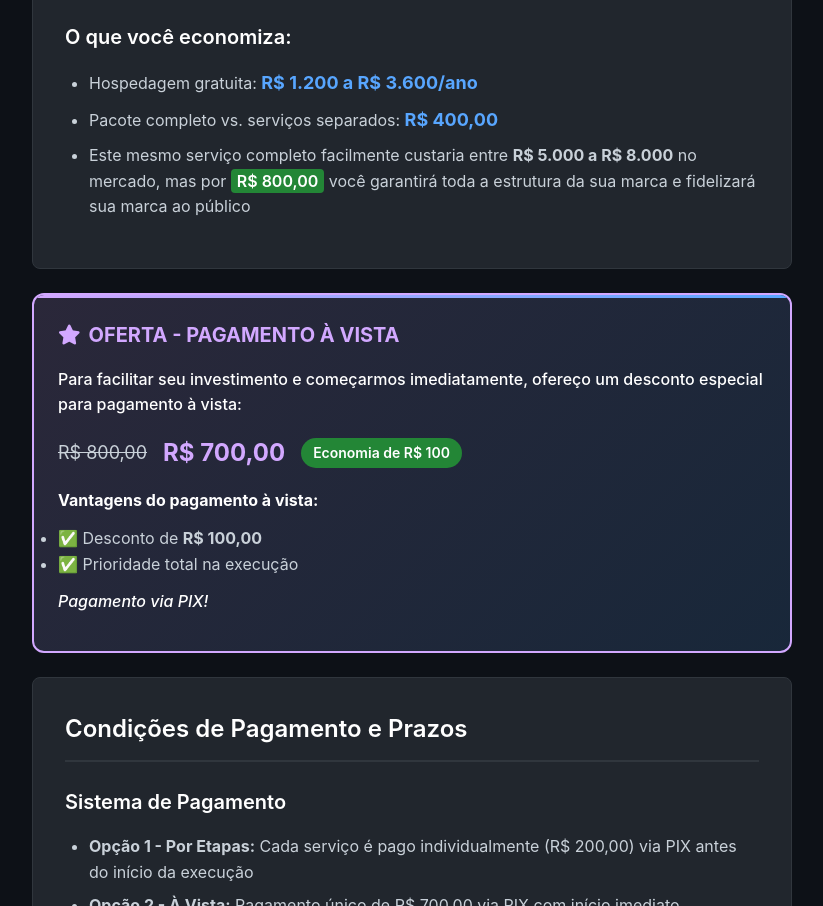
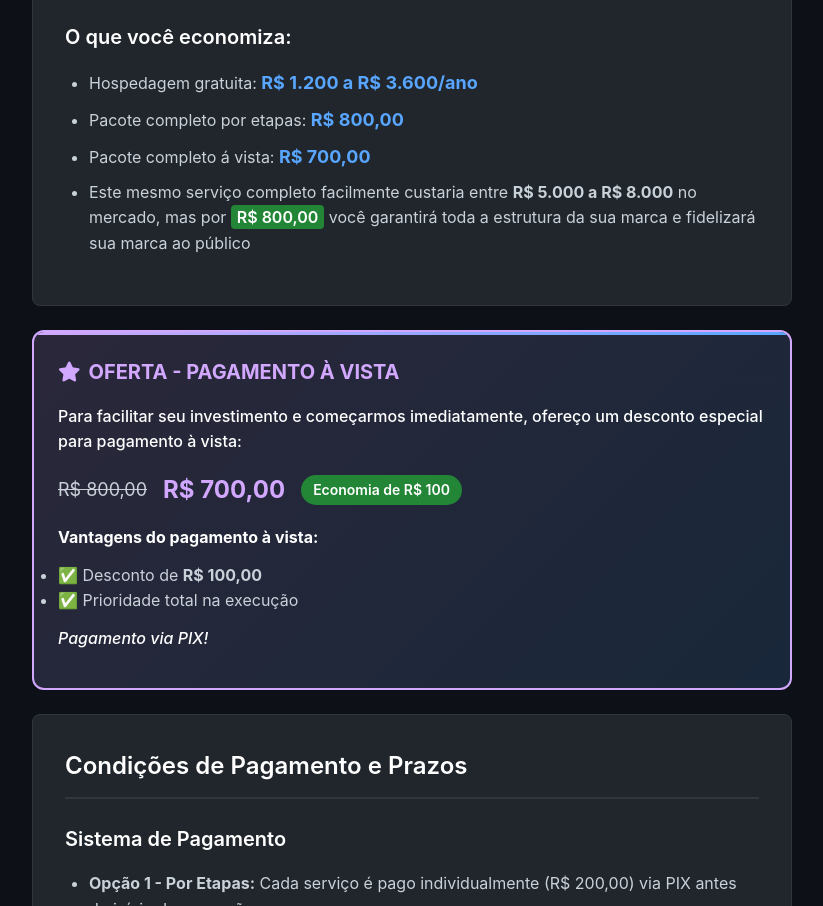
Before and after one commit to euoryan/sespastel, a plain HTML site: page proposta-comercial/index.html in a window 1280 px wide. Shown: the part 4190-5096 px from the top of the page, without its empty margins (228-1051 px from the left). Drawn offline with Linux system fonts and the light colour scheme.

Commit message:
docs: atualizar proposta pacotes

```diff
--- a/proposta-comercial/index.html
+++ b/proposta-comercial/index.html
@@ -610,7 +610,8 @@
                 <h3>O que você economiza:</h3>
                 <ul>
                     <li>Hospedagem gratuita: <span class="price">R$ 1.200 a R$ 3.600/ano</span></li>
-                    <li>Pacote completo vs. serviços separados: <span class="price">R$ 400,00</span></li>
+                    <li>Pacote completo por etapas: <span class="price">R$ 800,00</span></li>
+                    <li>Pacote completo á vista: <span class="price">R$ 700,00</span></li>
                     <li>Este mesmo serviço completo facilmente custaria entre <strong>R$ 5.000 a R$ 8.000</strong> no mercado, mas por <span class="highlight">R$ 800,00</span> você garantirá toda a estrutura da sua marca e fidelizará sua marca ao público</li>
                 </ul>
             </section>
```
